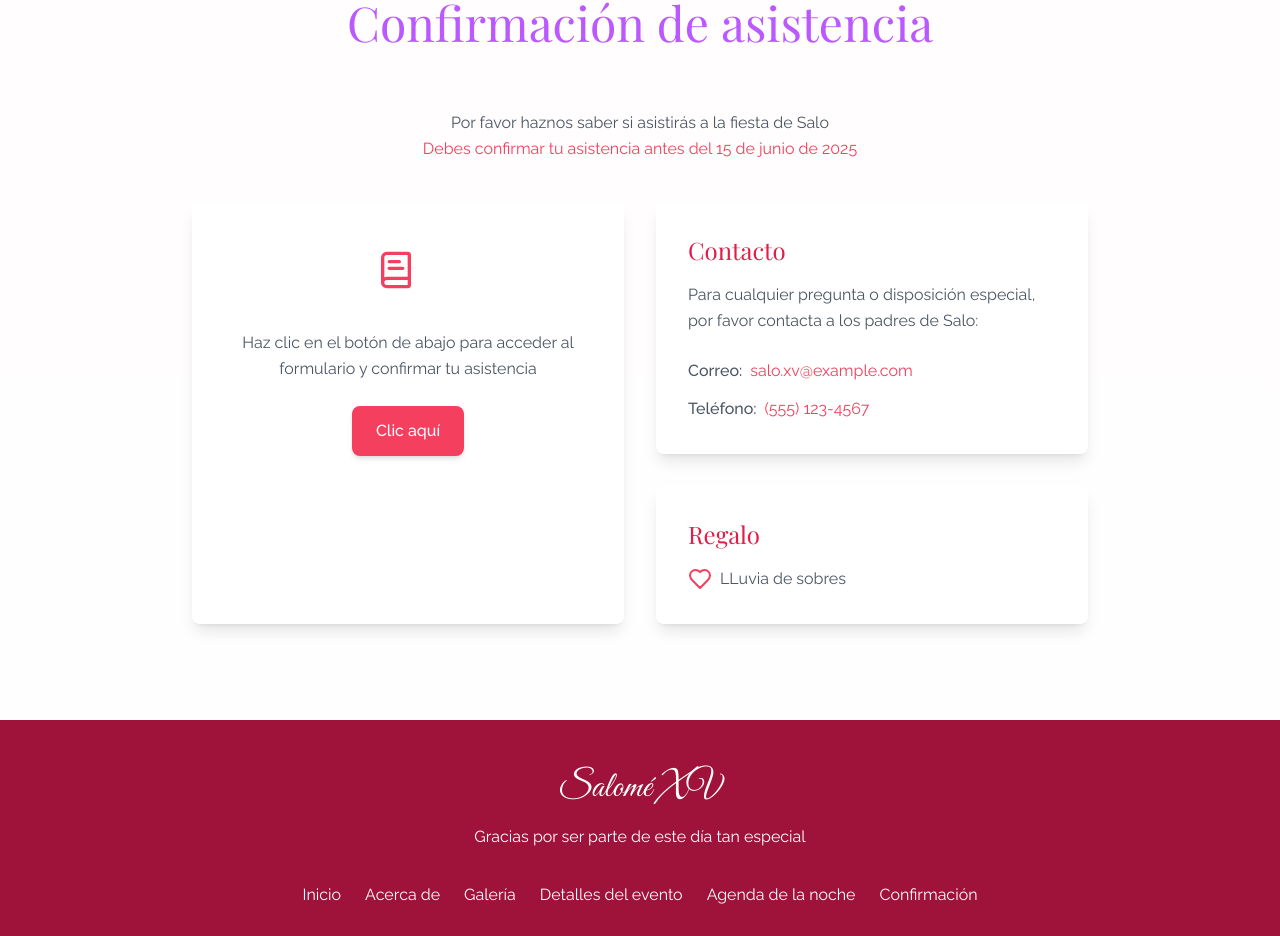
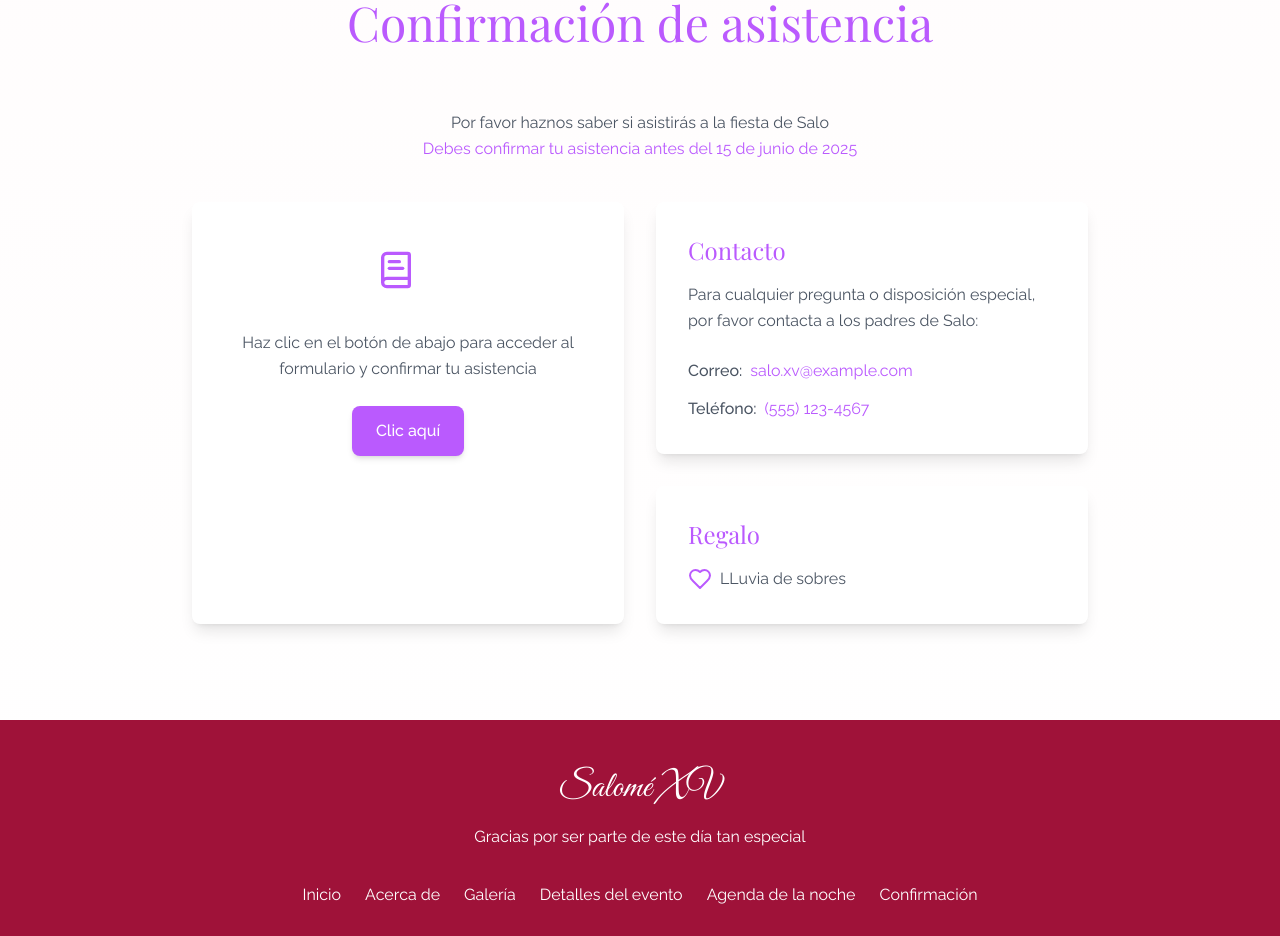
Before and after one commit to GiaHuy99/happybirthday-uncleHuy, a React (Vite) app: page / in a window 1280 px wide. Shown: the part 5591-6527 px from the top of the page. Built offline with nearby package versions, Linux system fonts and the light colour scheme.

Commit message:
style: update RSVP component to use purple shades for text and background, ensuring visual consistency across the application

```diff
--- a/src/components/RSVP.tsx
+++ b/src/components/RSVP.tsx
@@ -25,7 +25,7 @@ const RSVP = () => {
 				>
 					Por favor haznos saber si asistirás a la fiesta de Salo
 					<br />
-					<span className="text-rose-500">
+					<span className="text-purple-dark">
 						Debes confirmar tu asistencia antes del 15 de junio de 2025
 					</span>
 				</p>
@@ -46,7 +46,7 @@ const RSVP = () => {
 									strokeWidth="2"
 									strokeLinecap="round"
 									strokeLinejoin="round"
-									className="text-rose-500 lucide lucide-book-text-icon lucide-book-text"
+									className="text-purple-dark lucide lucide-book-text-icon lucide-book-text"
 								>
 									<path d="M4 19.5v-15A2.5 2.5 0 0 1 6.5 2H19a1 1 0 0 1 1 1v18a1 1 0 0 1-1 1H6.5a1 1 0 0 1 0-5H20" />
 									<path d="M8 11h8" />
@@ -61,7 +61,7 @@ const RSVP = () => {
 								href="https://forms.gle/your-google-form-url"
 								target="_blank"
 								rel="noopener noreferrer"
-								className="inline-block bg-rose-500 hover:bg-rose-600 text-white font-medium py-3 px-6 rounded-lg transition duration-300 shadow-md"
+								className="inline-block bg-purple-dark hover:bg-purple-dark text-white font-medium py-3 px-6 rounded-lg transition duration-300 shadow-md"
 							>
 								Clic aquí
 							</a>
@@ -70,7 +70,7 @@ const RSVP = () => {
 
 					<div ref={animateFadeLeft400} className="scroll-animate">
 						<div className="bg-white p-8 rounded-lg shadow-lg mb-8">
-							<h3 className="font-display text-2xl text-rose-600 mb-4">
+							<h3 className="font-display text-2xl text-purple-dark mb-4">
 								Contacto
 							</h3>
 							<p className="mb-6">
@@ -82,14 +82,14 @@ const RSVP = () => {
 									<span className="font-medium">Correo:</span>
 									<a
 										href="mailto:salome.xv@example.com"
-										className="text-rose-500 ml-2"
+										className="text-purple-dark ml-2"
 									>
 										salo.xv@example.com
 									</a>
 								</p>
 								<p>
 									<span className="font-medium">Teléfono:</span>
-									<a href="tel:+15551234567" className="text-rose-500 ml-2">
+									<a href="tel:+15551234567" className="text-purple-dark ml-2">
 										(555) 123-4567
 									</a>
 								</p>
@@ -97,7 +97,7 @@ const RSVP = () => {
 						</div>
 
 						<div className="bg-white p-8 rounded-lg shadow-lg">
-							<h3 className="font-display text-2xl text-rose-600 mb-4">
+							<h3 className="font-display text-2xl text-purple-dark mb-4">
 								Regalo
 							</h3>
 							<div className="flex items-center gap-2">
@@ -110,7 +110,7 @@ const RSVP = () => {
 									strokeWidth="2"
 									strokeLinecap="round"
 									strokeLinejoin="round"
-									className="text-rose-500 lucide lucide-heart-icon lucide-heart"
+									className="text-purple-dark lucide lucide-heart-icon lucide-heart"
 								>
 									<path d="M19 14c1.49-1.46 3-3.21 3-5.5A5.5 5.5 0 0 0 16.5 3c-1.76 0-3 .5-4.5 2-1.5-1.5-2.74-2-4.5-2A5.5 5.5 0 0 0 2 8.5c0 2.3 1.5 4.05 3 5.5l7 7Z" />
 								</svg>
```
